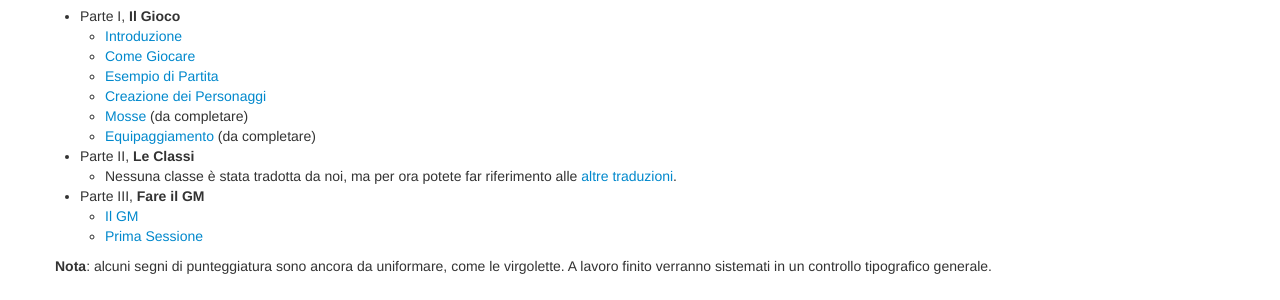
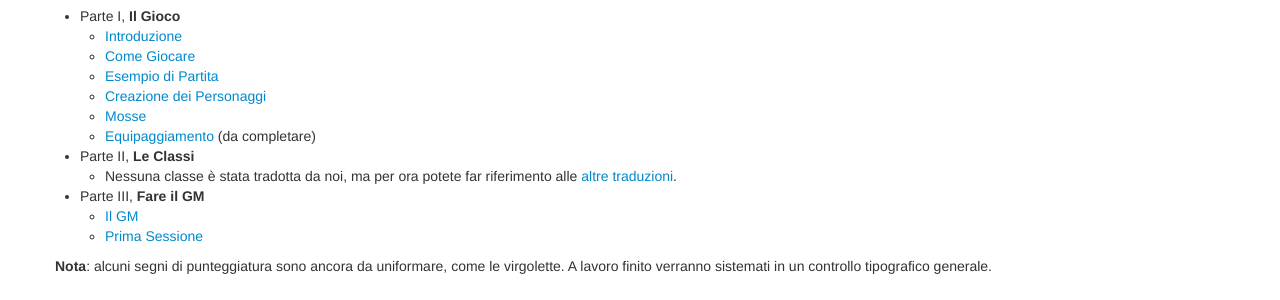
Before and after one commit to Kelmor91/Dungeon-World-Italiano, a Jekyll site: the page built from index.md, in a window 1280 px wide and 900 px high. Shown: the part 442-742 px from the top of the window. Built offline with Jekyll 4.4.1, drawn with Linux system fonts in a browser that asks for light colours; nearby versions of some CDN libraries; comment, search, counter and statistics services are not loaded.

Commit message:
aggiornato indice

```diff
--- a/index.md
+++ b/index.md
@@ -25,7 +25,7 @@ La traduzione è attualmente **incompleta**, sono stati tradotti i seguenti capi
 		<li><a href="come-giocare">Come Giocare</a></li>
 		<li><a href="esempio">Esempio di Partita</a></li>
 		<li><a href="creazione-personaggi">Creazione dei Personaggi</a></li>
-		<li><a href="mosse">Mosse</a>&nbsp;(da completare)</li>
+		<li><a href="mosse">Mosse</a></li>
 		<li><a href="equipaggiamento">Equipaggiamento</a>&nbsp;(da completare)</li>
 	</ul>
 	<li>Parte II, <b>Le Classi</b></li>
```
